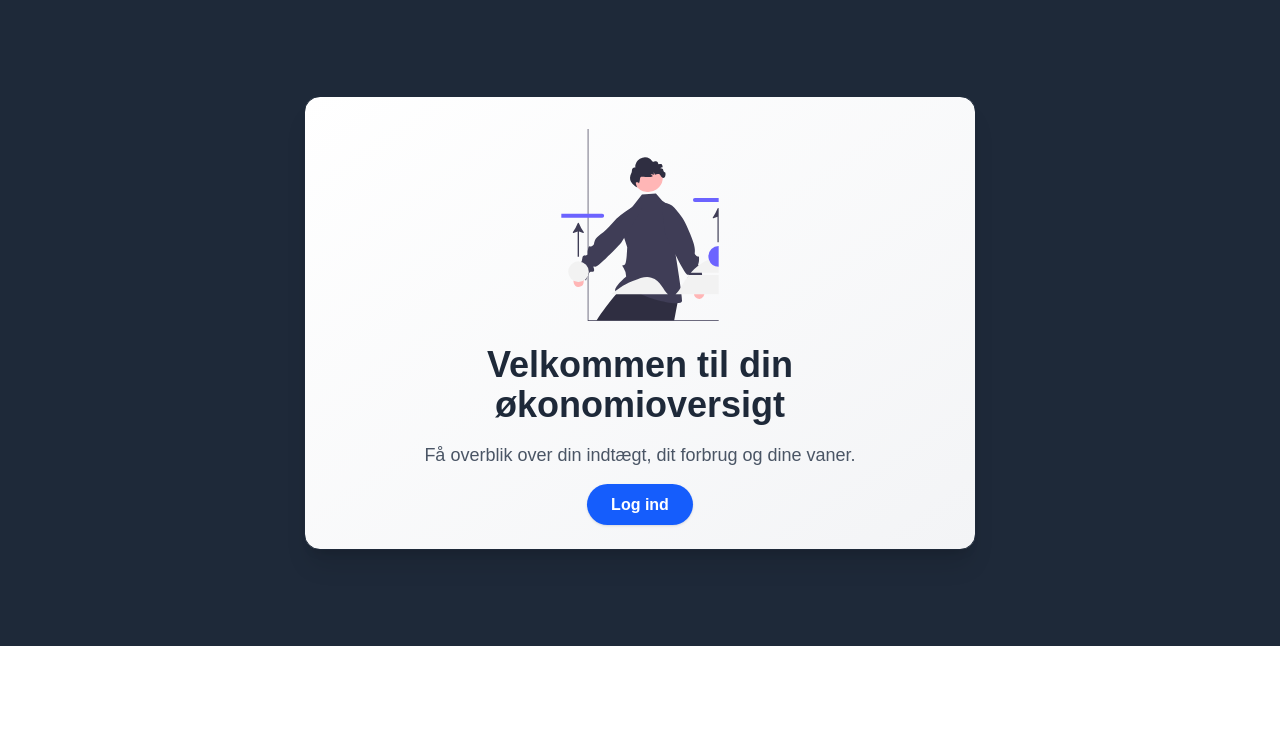
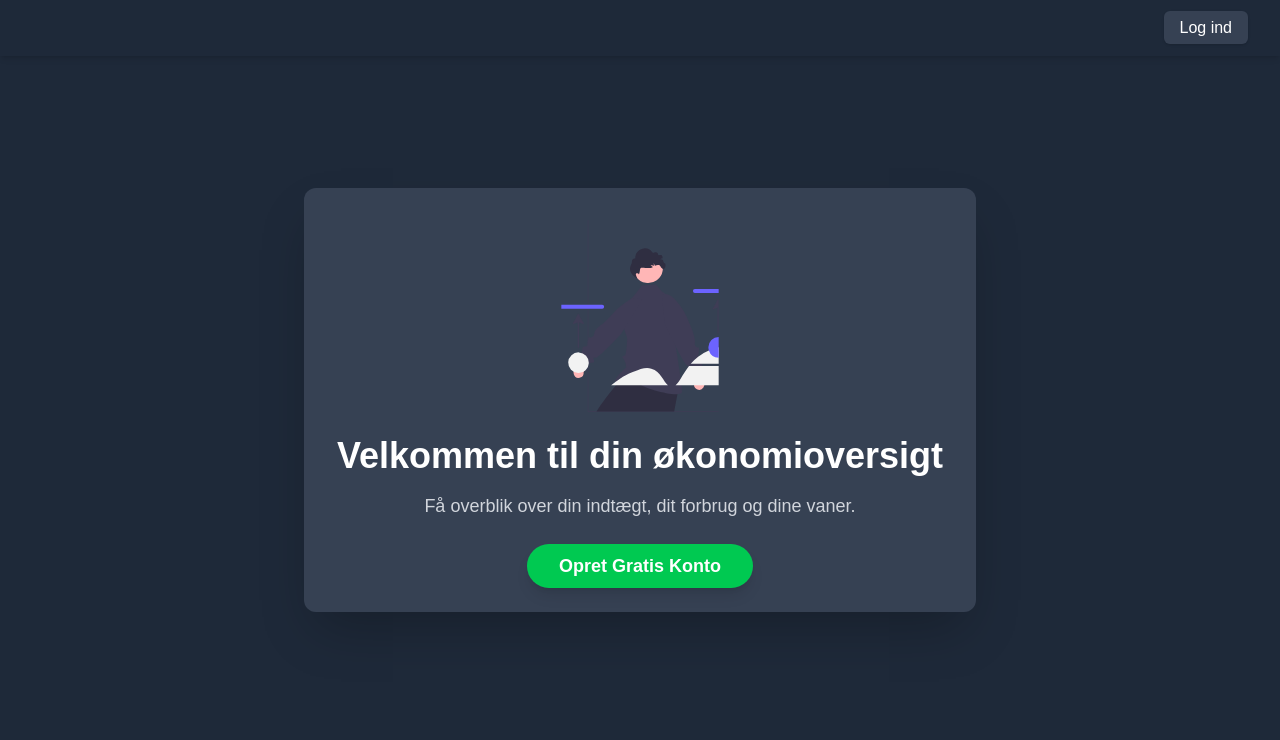
Before and after one commit to MarkusIngerslev/next-economic-frontend, a Next.js app: page / in a window 1280 px wide. Shown: the top 740 px of the page. Built offline with nearby package versions, Linux system fonts and the light colour scheme; no server answers.

Commit message:
Changed the login button to be a header element, and replaced it with another login button at the top of the page. Also implemented a check to show and hide header when scrolling.

```diff
--- a/src/app/page.tsx
+++ b/src/app/page.tsx
@@ -2,32 +2,85 @@
 
 import Link from "next/link";
 import { motion } from "framer-motion";
+import { useEffect, useState } from "react";
 
 export default function Home() {
+  const [showHeader, setShowHeader] = useState(true);
+  const [lastScrollY, setLastScrollY] = useState(0);
+  const headerScrollThreshold = 70; // Hvor langt ned man skal scrolle før header skjules (ca. headers højde)
+
+  useEffect(() => {
+    const handleScroll = () => {
+      const currentScrollY = window.scrollY;
+
+      if (currentScrollY < lastScrollY) {
+        // Scroller op
+        setShowHeader(true);
+      } else {
+        // Scroller ned
+        if (currentScrollY > headerScrollThreshold) {
+          setShowHeader(false);
+        }
+      }
+
+      // Altid vis header hvis man er helt i toppen
+      if (currentScrollY < 10) {
+        setShowHeader(true);
+      }
+
+      setLastScrollY(currentScrollY);
+    };
+
+    window.addEventListener("scroll", handleScroll, { passive: true });
+
+    return () => {
+      window.removeEventListener("scroll", handleScroll);
+    };
+  }, [lastScrollY]);
+
   return (
-    <main className="min-h-screen bg-gray-800 text-gray-800">
+    <main className="min-h-screen bg-gray-800 text-gray-100">
+      {/* Header med Log ind knap */}
+      <motion.header
+        className="fixed top-0 left-0 w-full z-50 bg-gray-800 shadow-md py-4 px-4 sm:px-6 lg:px-8"
+        initial={{ y: 0 }}
+        animate={{ y: showHeader ? 0 : "-100%" }}
+        transition={{ duration: 0.3, ease: "easeInOut" }}
+      >
+        <div className="container mx-auto flex justify-end items-center">
+          <motion.div whileHover={{ scale: 1.05 }} whileTap={{ scale: 0.95 }}>
+            <Link
+              href="/login"
+              className="bg-gray-700 hover:bg-gray-600 text-white font-medium py-2 px-4 rounded-md transition duration-150 ease-in-out shadow"
+            >
+              Log ind
+            </Link>
+          </motion.div>
+        </div>
+      </motion.header>
+
       {/* Hero Section */}
-      <section className="flex items-center justify-center px-4 py-16 md:py-24">
-        <div className="max-w-2xl w-full flex flex-col items-center text-center bg-gradient-to-tl from-gray-100 to-white shadow-xl rounded-2xl p-8 border">
-          <div className="w-full mb-6">
+      <section className="min-h-screen flex flex-col items-center justify-center text-center px-4 py-12 md:py-16">
+        <div className="bg-gray-700 p-6 md:p-8 rounded-xl shadow-2xl max-w-2xl w-full">
+          <div className="w-full mb-6 max-w-xs sm:max-w-sm md:max-w-md mx-auto">
             <img
               src="/personal-finance-illustration.svg"
               alt="Økonomi illustration"
               className="mx-auto w-48 h-48"
             />
           </div>
-          <h1 className="text-4xl font-extrabold text-gray-800 mb-4">
+          <h1 className="text-4xl font-extrabold text-white mb-4">
             Velkommen til din økonomioversigt
           </h1>
-          <p className="text-gray-600 mb-6 text-lg">
+          <p className="text-gray-300 mb-8 text-lg max-w-xl mx-auto">
             Få overblik over din indtægt, dit forbrug og dine vaner.
           </p>
           <motion.div whileHover={{ scale: 1.05 }} whileTap={{ scale: 0.95 }}>
             <Link
-              href="/login"
-              className="bg-blue-600 hover:bg-blue-700 text-white font-semibold py-3 px-6 rounded-full transition duration-200 shadow"
+              href="/register"
+              className="bg-green-500 hover:bg-green-600 text-white font-semibold py-3 px-8 rounded-full transition duration-200 shadow-lg text-lg"
             >
-              Log ind
+              Opret Gratis Konto
             </Link>
           </motion.div>
         </div>
@@ -75,7 +128,7 @@ export default function Home() {
           <motion.div
             initial={{ opacity: 0, x: -50 }}
             whileInView={{ opacity: 1, x: 0 }}
-            viewport={{ once: true, amount: 0.3 }}
+            viewport={{ amount: 0.3 }}
             transition={{ duration: 0.7 }}
             className="md:order-first" // Sikrer billedet er til venstre på medium skærme og op
           >
```
